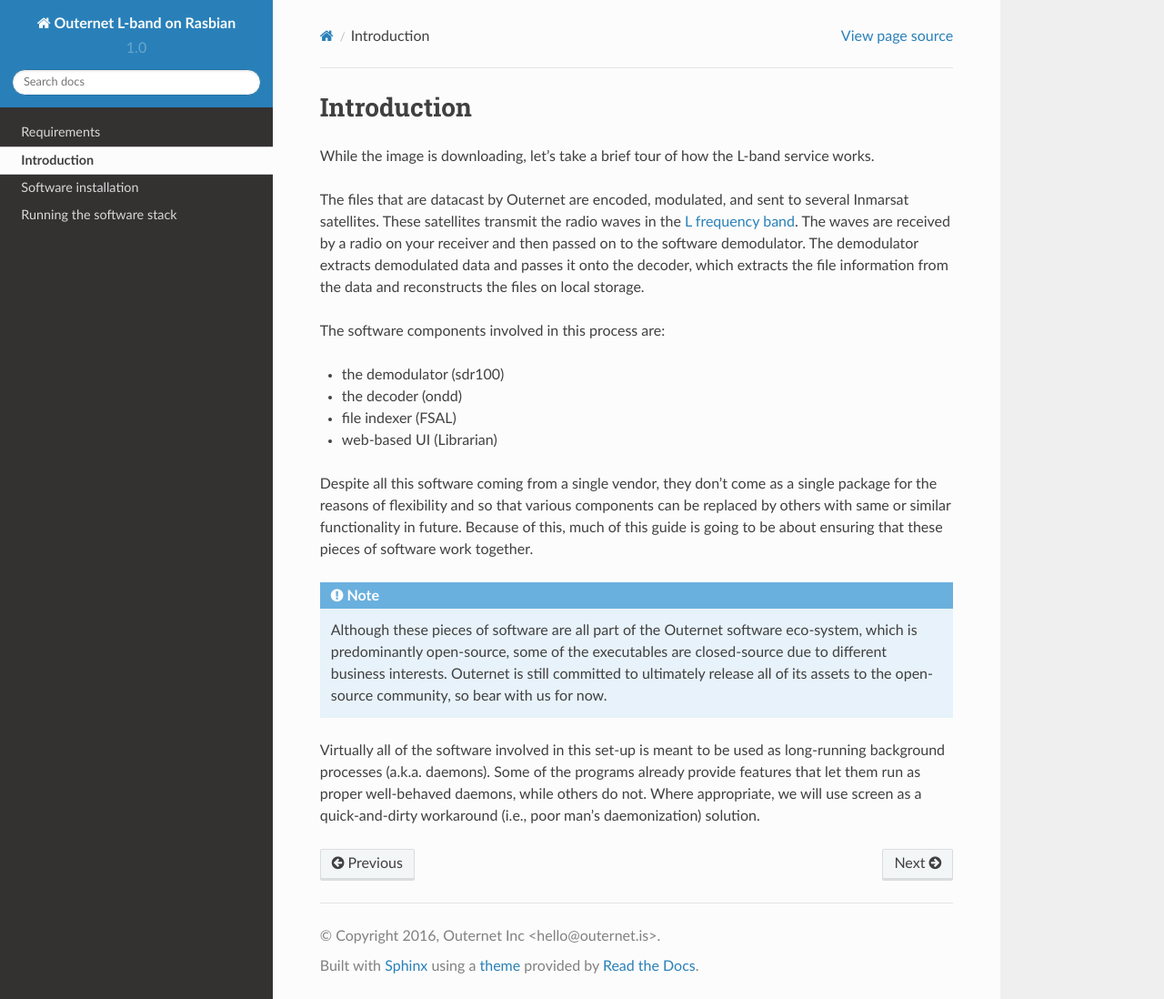
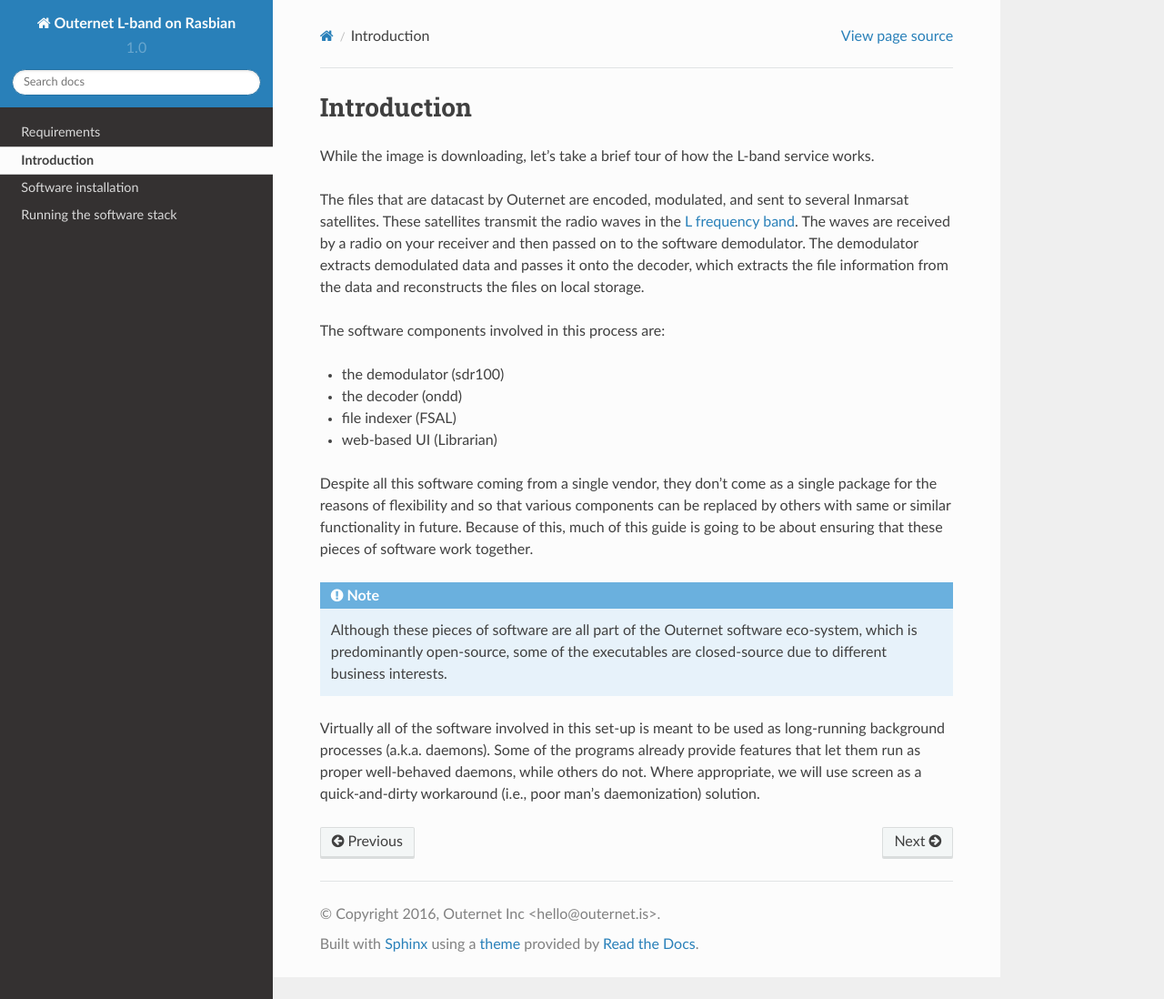
Before and after one commit to meyerscr/outernet-rpi-lband, a Sphinx documentation site: the page built from docs/source/intro.rst, in a window 1280 px wide and 1098 px high. Shown: the whole window at 91% size. Built offline with Sphinx 7.4.7 and the Read the Docs theme 2.0.0, drawn with Linux system fonts in a browser that asks for light colours.

Commit message:
Remove verbiage that suggests open-sourcing everything
Signed-off-by: Branko Vukelic <branko@outernet.is>

```diff
--- a/docs/source/intro.rst
+++ b/docs/source/intro.rst
@@ -28,9 +28,7 @@
 .. note::
     Although these pieces of software are all part of the Outernet software
     eco-system, which is predominantly open-source, some of the executables are
-    closed-source due to different business interests. Outernet is still
-    committed to ultimately release all of its assets to the open-source
-    community, so bear with us for now.
+    closed-source due to different business interests.
 
 Virtually all of the software involved in this set-up is meant to be used as
 long-running background processes (a.k.a. daemons). Some of the programs
```
